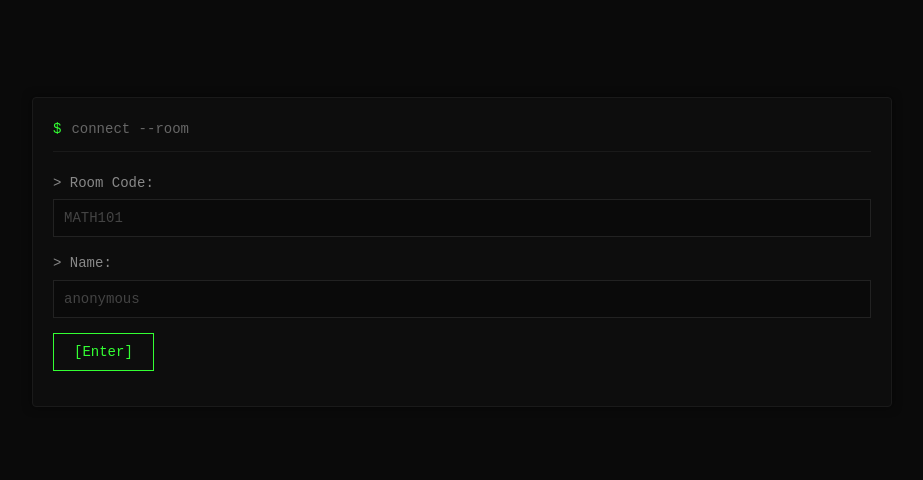
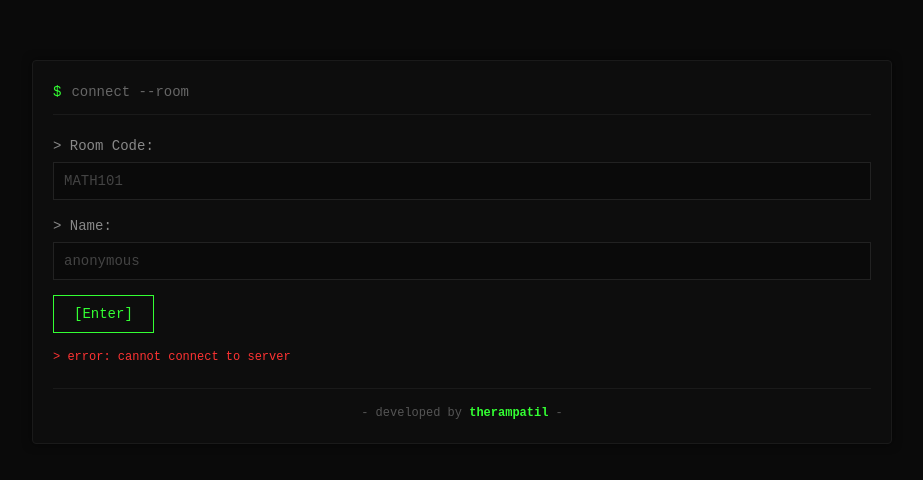
Before and after one commit to therampatil/boreram, a website: page public/index.html in a window 1280 px wide. Shown: the part 148-628 px from the top of the page, without its empty margins (178-1101 px from the left). Drawn offline with nearby package versions, Linux system fonts and the light colour scheme; no server answers.

Commit message:
Add developer credit, improve connection error handling

```diff
--- a/public/client.js
+++ b/public/client.js
@@ -4,6 +4,22 @@
  */
 
 const socket = io();
+
+// Connection status
+socket.on("connect", () => {
+  console.log("Connected to server");
+  if (errorMsg) errorMsg.textContent = "";
+});
+
+socket.on("disconnect", () => {
+  console.log("Disconnected from server");
+  if (errorMsg) errorMsg.textContent = "> error: disconnected from server";
+});
+
+socket.on("connect_error", (err) => {
+  console.error("Connection error:", err);
+  if (errorMsg) errorMsg.textContent = "> error: cannot connect to server";
+});
 
 // DOM Elements
 const joinScreen = document.getElementById("join-screen");
--- a/public/index.html
+++ b/public/index.html
@@ -43,6 +43,9 @@
           <button type="submit" class="btn">[Enter]</button>
         </form>
         <div id="error-msg" class="error"></div>
+        <div class="developer-credit">
+          <p>- developed by <span class="highlight">therampatil</span> -</p>
+        </div>
       </div>
     </div>
 
@@ -128,6 +131,9 @@
             </div>
           </div>
         </div>
+        <div class="developer-credit game-credit">
+          <p>- developed by <span class="highlight">therampatil</span> -</p>
+        </div>
       </div>
     </div>
 
--- a/public/style.css
+++ b/public/style.css
@@ -487,3 +487,23 @@ body {
   font-size: 12px;
   margin-top: 30px;
 }
+
+/* Developer credit */
+.developer-credit {
+  margin-top: 20px;
+  padding-top: 15px;
+  border-top: 1px solid #1a1a1a;
+  text-align: center;
+  color: #555;
+  font-size: 12px;
+}
+
+.developer-credit.game-credit {
+  margin-top: 10px;
+  padding-top: 10px;
+}
+
+.developer-credit .highlight {
+  color: #33ff33;
+  font-weight: bold;
+}
```
